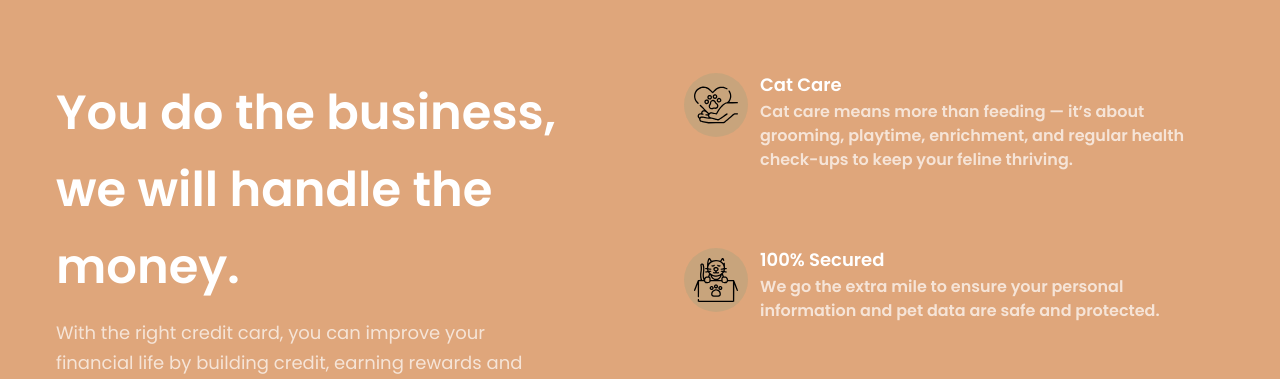
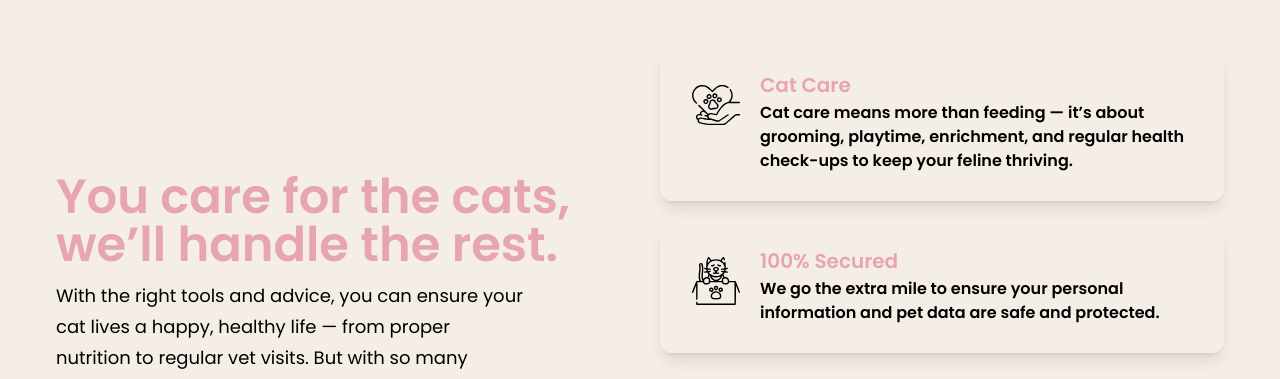
Before and after one commit to sajeed11/Cat_Site, a React (Vite) app: page / in a window 1280 px wide. Shown: the part 2407-2786 px from the top of the page. Built offline with nearby package versions, Linux system fonts and the light colour scheme; no server answers.

Commit message:
feat: main new chagnes

```diff
--- a/src/App.css
+++ b/src/App.css
@@ -108,11 +108,6 @@
   }
 }
 
-.feature-card:hover {
-  background: var(--black-gradient);
-  box-shadow: var(--card-shadow);
-}
-
 .feedback-container .feedback-card:last-child {
   margin-right: 0px;
 }
--- a/src/components/Business.jsx
+++ b/src/components/Business.jsx
@@ -2,24 +2,23 @@ import PropTypes from "prop-types";
 import { features } from "../constants";
 import styles from "../styles";
 import layout from "../layout";
-import Button from "./Button";
 import "../App.css";
 
 const FeatureCard = ({ title, content, icon, index }) => (
   <div
-    className={`flex flex-row p-6 rounded-[20px] cursor-pointer ${index !== features.length - 1 ? "mb-6" : "mb-0"
-      } feature-card`}
+    className={`flex flex-row p-6 rounded-xl cursor-pointer ${index !== features.length - 1 ? "mb-6" : "mb-0"
+      } bg-primary hover:bg-secondary transition-all duration-300 ease-in-out shadow-lg`}
   >
     <div
-      className={`w-[64px] h-[64px] rounded-full ${styles.flexCenter} bg-dimBlue`}
+      className="w-16 h-16 rounded-full flex justify-center items-center"
     >
-      <img src={icon} alt="icon" className="w-[70%] h-[70%] object-contain" />
+      <img src={icon} alt="icon" className="w-3/4 h-3/4 object-cover" />
     </div>
     <div className="flex-1 flex flex-col ml-3">
-      <h4 className="font-poppins font-semibold text-white text-[18px] leading-[23px] mb-1">
+      <h4 className="font-poppins font-semibold text-btnColor text-xl leading-6 mb-1">
         {title}
       </h4>
-      <p className="font-poppins font-semibold text-dimWhite text-[16px] leading-[24px] mb-1">
+      <p className="font-poppins font-semibold text-black text-base leading-6 mb-1">
         {content}
       </p>
     </div>
@@ -37,18 +36,14 @@ const Business = () => {
   return (
     <section id="features" className={layout.section}>
       <div className={layout.sectionInfo}>
-        <h2 className={styles.heading2}>
-          You do the business,
+        <h2 className="font-poppins font-semibold text-base sm:text-5xl w-full text-btnColor">
+          You care for the cats,
           <br className="sm:block hidden" />
-          we will handle the money.
+          we’ll handle the rest.
         </h2>
         <p className={`${styles.paragraph} max-w-[470px] mt-3`}>
-          With the right credit card, you can improve your financial life by
-          building credit, earning rewards and saving money. But with hundreds
-          of credit cards on the market.
+          With the right tools and advice, you can ensure your cat lives a happy, healthy life — from proper nutrition to regular vet visits. But with so many products and tips out there, we’re here to guide you.
         </p>
-
-        <Button className="mt-4" />
       </div>
 
       <div className={`${layout.sectionImg} flex-col`}>
--- a/src/components/Home.jsx
+++ b/src/components/Home.jsx
@@ -13,7 +13,7 @@ const Home = () => {
       <section className="bg-primary min-h-screen flex items-center justify-center">
         <SubHero />
       </section>
-      <section className="bg-primary min-h-screen flex items-center justify-center">
+      <section className="bg-secondary min-h-screen flex items-center justify-center">
         <Stats />
       </section>
       <section className={`bg-primary min-h-screen ${styles.paddingX} ${styles.flexStart}`}>
--- a/src/components/Images.jsx
+++ b/src/components/Images.jsx
@@ -5,7 +5,6 @@ import {
 	useGetFirstImagesQuery,
 } from "../redux/services/Cat";
 import SearchBar from "./SearchBar";
-import styles from "../styles";
 
 export const CatImageCard = ({ cat }) => {
 	return (
@@ -63,7 +62,6 @@ const Images = () => {
 	const { data: firstImages, isFetching: firstImagesIsFetching } =
 		useGetFirstImagesQuery();
 	const { data, error } = useGetImagesQuery(selectedItem);
-	// console.log(data);
 	// useEffect(() => {
 	//     dispatch(useGetImagesQuery(selectedItem));
 	// }, [selectedItem, dispatch]);
@@ -71,16 +69,16 @@ const Images = () => {
 	if (firstImagesIsFetching) return <div>Loading...</div>;
 	if (error) return <div>Oh no, there was an error</div>;
 	return (
-		<div className={`${styles.section} ${styles.marginX}`}>
+		<section className="min-h-screen flex flex-col justify-center bg-primary">
 			<SearchBar selectedItem={selectedItem} setSelectedItem={dispatch} />
-			<div className=" flex flex-wrap -m-2">
+			<div className="flex flex-wrap items-center justify-center gap-4 p-4">
 				{selectedItem
 					? data.map((item) => <CatImageCard cat={item} key={item.id} />)
 					: firstImages.map((item) => (
 						<CatImageCardWithoutProps cat={item} key={item.id} />
 					))}
 			</div>
-		</div>
+		</section>
 	);
 };
 
--- a/src/components/NavBar.jsx
+++ b/src/components/NavBar.jsx
@@ -23,7 +23,7 @@ const NavBar = () => {
           <li
             key={nav.id}
             className={`relative h-full font-poppins sm:flex items-center hidden cursor-pointer sm:text-sm md:text-base transition-all ${index === navLinks.length - 1 ? "mr-0" : "mr-10"
-              } text-white hover:text-black`}
+              } text-black hover:text-btnColor`}
             onMouseEnter={() => setHoveredItem(nav.id)}
             onMouseLeave={() => setHoveredItem(null)}
           >
--- a/src/components/SearchBar.jsx
+++ b/src/components/SearchBar.jsx
@@ -13,7 +13,7 @@ const SearchBar = () => {
     if (isFetching) return <div>Loading...</div>;
     if (error) return <div>Oh no, there was an error</div>;
     return (
-        <div className='flex justify-center items-center my-6'>
+        <div className='flex justify-center items-center mt-20'>
             <div className='relative inline-block text-gray-700 '>
                 <select onChange={handleSelect} className='h-12 block appearance-none w-[1000px] bg-white border border-gray-300 text-gray-700 py-3 px-4 pr-8 rounded leading-tight focus:outline-none focus:bg-white focus:border-gray-500"'>
                     <option value="">Select an item</option>
--- a/src/components/Stats.jsx
+++ b/src/components/Stats.jsx
@@ -12,7 +12,7 @@ const Stats = () => {
           key={stat.id}
         >
           <motion.h4
-            className="font-poppins font-semibold text-4xl xs:text-5xl md:text-6xl xs:leading-[53px] leading-[43px] text-white"
+            className="font-poppins font-semibold text-4xl xs:text-5xl md:text-6xl xs:leading-[53px] leading-[43px] text-black"
             initial={{ opacity: 0, y: -50 }}
             whileInView={{ opacity: 1, y: 0 }}
             transition={{ duration: 0.7 }}
--- a/src/components/SubHero.jsx
+++ b/src/components/SubHero.jsx
@@ -6,9 +6,9 @@ import { motion } from "framer-motion";
 
 const SubHero = () => {
   return (
-    <div className="max-w-screen-xl w-full flex flex-col items-center text-center">
+    <div className="max-w-screen-xl w-full flex flex-col items-center text-center mx-5">
       <motion.p
-        className="font-poppins font-normal text-xl sm:text-3xl w-1/2 h-full my-2 text-black"
+        className="font-poppins font-normal text-xl sm:text-3xl w-full sm:w-1/2 h-full my-2 text-black"
         initial={{ opacity: 0, x: -50 }}
         animate={{ opacity: 1, x: 0 }}
         transition={{ duration: 0.7 }}
--- a/src/styles.js
+++ b/src/styles.js
@@ -2,7 +2,7 @@ const styles = {
   boxWidth: "xl:max-w-[1280px] w-full",
 
   heading2:
-    "font-poppins font-semibold xs:text-[48px] text-[40px] text-white xs:leading-[76.8px] leading-[66.8px] w-full",
+    "font-poppins font-semibold xs:text-sm text-base text-white xs:leading-5 leading-7 w-full text-btnColor",
   paragraph:
     "font-poppins font-normal text-dimWhite text-[18px] leading-[30.8px]",
 
--- a/tailwind.config.js
+++ b/tailwind.config.js
@@ -5,11 +5,10 @@ export default {
   theme: {
     extend: {
       colors: {
-        primary: "#DFA67B",
-        secondary: "#00f6ff",
-        btnColor: "#FFD966",
-        dimWhite: "rgba(255, 255, 255, 0.7)",
-        dimBlue: "rgba(9, 151, 124, 0.1)",
+        primary: "#F5EEE6",
+        secondary: "#FFF8E3",
+        tertiary: "#F3D7CA",
+        btnColor: "#E6A4B4",
       },
       fontFamily: {
         poppins: ["Poppins", "sans-serif"],
```
